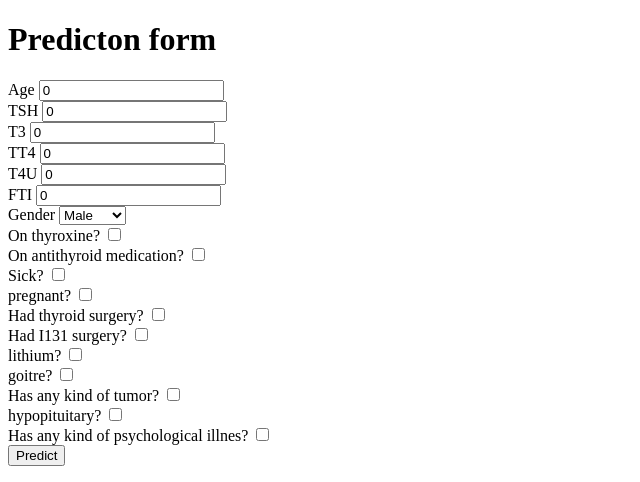
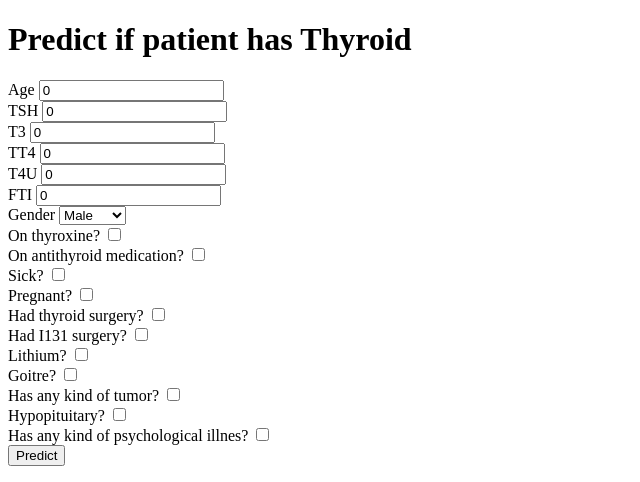
Before and after one commit to davidbognar201/EPAM_MLE_MENTORING, a Flask app: page / in a window 1280 px wide. Shown: the top 482 px of the page, without its empty margins (0-640 px from the left). Run offline with Flask 2, Linux system fonts and the light colour scheme.

Commit message:
Fixed h1 text

```diff
--- a/Model_deployment/flask_app/app/templates/index.html
+++ b/Model_deployment/flask_app/app/templates/index.html
@@ -6,7 +6,7 @@
     <title>Flask API</title>
 </head>
 <body>
-    <h1>Predicton form</h1>
+    <h1>Predict if patient has Thyroid</h1>
     <div>
         <form action="/predict" method="POST">
           <label for="age">Age</label>
@@ -50,7 +50,7 @@
           <input type="checkbox" id="sick" name="sick" value="t">
           <br>
 
-          <label for="pregnant">pregnant?</label>
+          <label for="pregnant">Pregnant?</label>
           <input type="hidden" id="pregnant" name="pregnant" value="f">
           <input type="checkbox" id="pregnant" name="pregnant" value="t">
           <br>
@@ -65,12 +65,12 @@
           <input type="checkbox" id="i131_surgery" name="i131_surgery" value="t">
           <br>
 
-          <label for="lithium">lithium?</label>
+          <label for="lithium">Lithium?</label>
           <input type="hidden" id="lithium" name="lithium" value="f">
           <input type="checkbox" id="lithium" name="lithium" value="t">
           <br>
 
-          <label for="goitre">goitre?</label>
+          <label for="goitre">Goitre?</label>
           <input type="hidden" id="goitre" name="goitre" value="f">
           <input type="checkbox" id="goitre" name="goitre" value="t">
           <br>
@@ -80,7 +80,7 @@
           <input type="checkbox" id="tumor" name="tumor" value="t">
           <br>
 
-          <label for="hypopituitary">hypopituitary?</label>
+          <label for="hypopituitary">Hypopituitary?</label>
           <input type="hidden" id="hypopituitary" name="hypopituitary" value="f">
           <input type="checkbox" id="hypopituitary" name="hypopituitary" value="t">
           <br>
```
